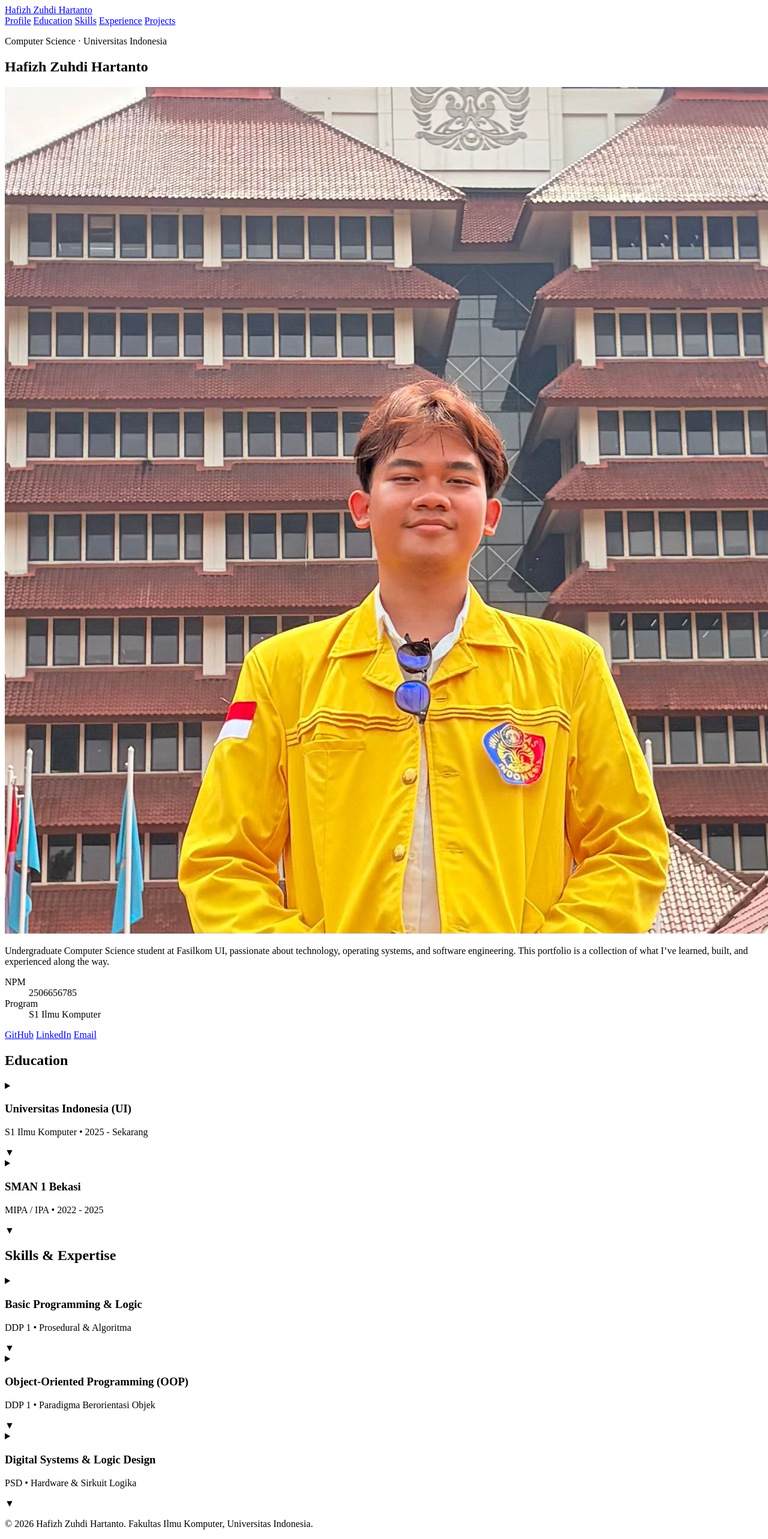
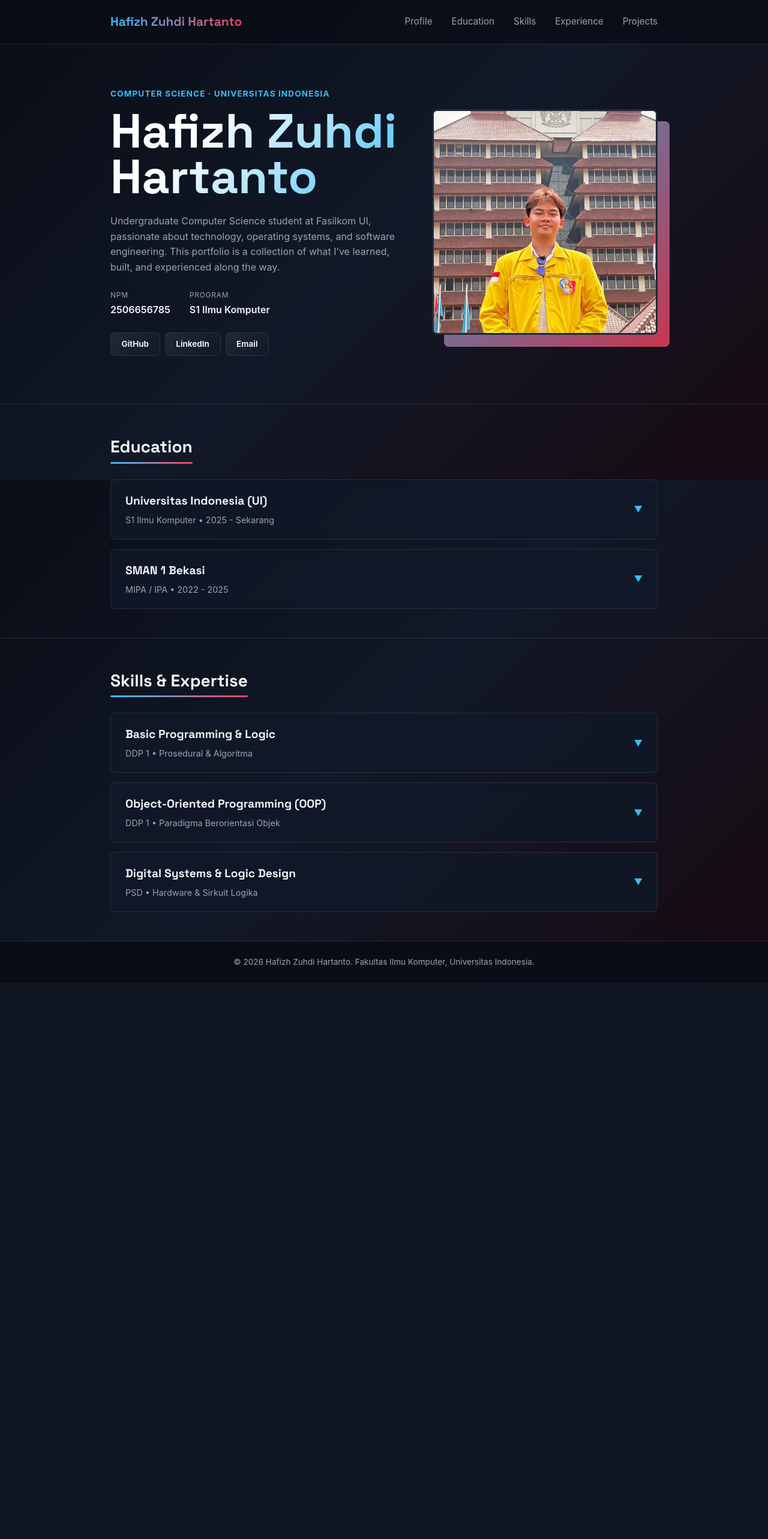
Before and after one commit to Hafizh0205/myportofolio, a Django app: page / in a window 1280 px wide; the page is wider, and only the part inside the window is pictured. Shown: that part at 60% size. After the commit the page ends 1611 px from the top of that part, so only its background shows below. Run offline with Django 5.2, Linux system fonts and the light colour scheme; parts of the project's set-up code (start-up, migrations or seed data) failed here and were passed over.

Commit message:
clearrrrrrrrrrr

```diff
--- a/static/css/style.css
+++ b/static/css/style.css
@@ -1,231 +1,412 @@
-.project-header {
-    width: 100%;
+* {
+    margin: 0;
+    padding: 0;
+    box-sizing: border-box;
+}
+
+:root {
+    --ink: #f3f4f6;
+    --paper-gradient: linear-gradient(135deg, #090d16 0%, #111827 50%, #180b12 100%);
+    --card-bg: rgba(17, 24, 39, 0.85);
+    --accent-blue: #38bdf8;
+    --accent-red: #f43f5e;
+    --line: rgba(55, 65, 81, 0.6);
+    --text-muted: #9ca3af;
+    --radius: 8px;
+}
+
+body {
+    font-family: -apple-system, "Segoe UI", Roboto, Helvetica, Arial, sans-serif;
+    color: var(--ink);
+    background: var(--paper-gradient);
+    background-attachment: fixed;
+    min-height: 100vh;
+    line-height: 1.6;
+}
+
+h1, .brand {
+    font-family: "Space Grotesk", -apple-system, sans-serif;
+}
+
+.container {
+    max-width: 960px;
+    margin: 0 auto;
+    padding: 0 1.5rem;
+}
+
+.site-header {
+    border-bottom: 1px solid var(--line);
+    background: rgba(9, 13, 22, 0.8);
+    backdrop-filter: blur(10px);
+    position: sticky;
+    top: 0;
+    z-index: 100;
+}
+
+.site-header .container {
     display: flex;
     justify-content: space-between;
     align-items: center;
-    gap: 1rem;
+    padding: 1.25rem 1.5rem;
+}
+
+.brand {
+    font-size: 1.3rem;
+    font-weight: 700;
+    color: var(--ink);
+    text-decoration: none;
+    background: linear-gradient(90deg, var(--accent-blue), var(--accent-red));
+    -webkit-background-clip: text;
+    -webkit-text-fill-color: transparent;
+}
+
+.site-header nav {
+    display: flex;
+    gap: 2rem;
+}
+
+.site-header nav a {
+    color: var(--text-muted);
+    text-decoration: none;
+    font-size: 0.95rem;
+    transition: color 0.2s ease;
+}
+
+.site-header nav a:hover {
+    color: var(--accent-blue);
+}
+
+.hero {
+    padding: 4.5rem 0 5rem;
+}
+
+.hero-grid {
+    display: grid;
+    grid-template-columns: 1.3fr 1fr;
+    grid-template-areas:
+        "identity photo"
+        "details photo";
+    gap: 1.5rem 3rem;
+}
+
+.hero-identity {
+    grid-area: identity;
+}
+
+.hero-details {
+    grid-area: details;
+}
+
+.hero-kicker {
+    font-size: 0.85rem;
+    letter-spacing: 0.08em;
+    text-transform: uppercase;
+    color: var(--accent-blue);
+    font-weight: 700;
+    margin-bottom: 0.75rem;
+}
+
+.hero-identity h1 {
+    font-size: clamp(3rem, 7vw, 5rem);
+    line-height: 0.95;
+    background: linear-gradient(135deg, #ffffff 30%, var(--accent-blue) 100%);
+    -webkit-background-clip: text;
+    -webkit-text-fill-color: transparent;
+}
+
+.bio {
+    color: var(--text-muted);
+    max-width: 480px;
     margin-bottom: 1.5rem;
 }
 
-.project-add-button {
-    display: inline-flex;
-    align-items: center;
-    gap: 0.45rem;
-}
-
-.button {
-    display: inline-block;
-    height: fit-content;
-    border: 0;
-    border-radius: var(--radius);
-    padding: 0.65rem 1.1rem;
-    background: linear-gradient(135deg, var(--accent-blue), #0284c7);
-    color: #ffffff;
-    cursor: pointer;
-    font: inherit;
-    font-size: 0.85rem;
-    font-weight: 700;
-    text-decoration: none;
-    transition: all 0.2s ease;
-    box-shadow: 0 4px 12px rgba(56, 189, 248, 0.2);
-}
-
-.button:hover {
-    opacity: 0.9;
-    transform: translateY(-1px);
-    box-shadow: 0 6px 16px rgba(56, 189, 248, 0.35);
-}
-
-.button-secondary {
-    background: linear-gradient(135deg, #374151, #1f2937);
-    box-shadow: none;
-    border: 1px solid var(--line);
-}
-
-.button-secondary:hover {
-    border-color: var(--text-muted);
-}
-
-.button-danger {
-    background: linear-gradient(135deg, var(--accent-red), #e11d48);
-    box-shadow: 0 4px 12px rgba(244, 63, 94, 0.25);
-}
-
-.button-danger:hover {
-    box-shadow: 0 6px 16px rgba(244, 63, 94, 0.4);
-}
-
-/* Form Search Bar */
-.project-search {
+.meta-list {
     display: flex;
-    gap: 0.75rem;
+    gap: 2rem;
     margin-bottom: 1.5rem;
 }
 
-.project-search_input {
-    width: 100%;
-    min-width: 0;
-    padding: 0.7rem 1rem;
+.meta-row dt {
+    font-size: 0.75rem;
+    text-transform: uppercase;
+    letter-spacing: 0.06em;
+    color: var(--text-muted);
+    margin-bottom: 0.15rem;
+}
+
+.meta-row dd {
+    font-weight: 600;
+    color: var(--ink);
+}
+
+.social-links {
+    display: flex;
+    gap: 0.5rem;
+    flex-wrap: wrap;
+}
+
+.social-link {
+    display: inline-block;
+    font-size: 0.85rem;
+    font-weight: 600;
+    text-decoration: none;
+    color: #ffffff;
+    background: linear-gradient(135deg, #1f2937, #111827);
     border: 1px solid var(--line);
     border-radius: var(--radius);
-    background: rgba(17, 24, 39, 0.6);
+    padding: 0.5rem 1.1rem;
+    transition: all 0.2s ease;
+}
+
+.social-link:hover {
+    border-color: var(--accent-blue);
+    background: linear-gradient(135deg, var(--accent-blue), var(--accent-red));
+}
+
+.hero-photo {
+    grid-area: photo;
+    align-self: center;
+    position: relative;
+}
+
+.photo-block {
+    position: absolute;
+    top: 1.25rem;
+    left: 1.25rem;
+    width: 100%;
+    height: 100%;
+    background: linear-gradient(135deg, var(--accent-blue), var(--accent-red));
+    border-radius: var(--radius);
+    z-index: 0;
+    opacity: 0.8;
+}
+
+.avatar {
+    position: relative;
+    z-index: 1;
+    display: block;
+    width: 100%;
+    aspect-ratio: 1 / 1;
+    object-fit: cover;
+    border-radius: var(--radius);
+    border: 3px solid #1f2937;
+}
+
+.content-section {
+    padding: 3rem 0;
+    border-top: 1px solid var(--line);
+}
+
+.section-title {
+    font-family: "Space Grotesk", -apple-system, sans-serif;
+    font-size: 1.75rem;
+    font-weight: 700;
     color: var(--ink);
-    font: inherit;
+    margin-bottom: 2rem;
+    position: relative;
+    display: inline-block;
+}
+
+.section-title::after {
+    content: "";
+    position: absolute;
+    bottom: -6px;
+    left: 0;
+    width: 100%;
+    height: 3px;
+    background: linear-gradient(90deg, var(--accent-blue), var(--accent-red));
+    border-radius: var(--radius);
+}
+
+/* Accordion Card Style dengan Scroll-Trigger Animation */
+.edu-list {
+    display: flex;
+    flex-direction: column;
+    gap: 1rem;
+}
+
+.edu-card {
+    background-color: var(--card-bg);
+    border: 1px solid var(--line);
+    border-radius: var(--radius);
+    overflow: hidden;
+    backdrop-filter: blur(8px);
+    opacity: 0;
+    transform: translateX(-60px);
+    transition: border-color 0.2s ease, box-shadow 0.2s ease, transform 0.6s cubic-bezier(0.16, 1, 0.3, 1), opacity 0.6s ease;
+}
+
+.edu-card.in-view {
+    opacity: 1;
+    transform: translateX(0);
+}
+
+.edu-list .edu-card:nth-child(1).in-view {
+    transition-delay: 0.1s;
+}
+
+.edu-list .edu-card:nth-child(2).in-view {
+    transition-delay: 0.25s;
+}
+
+.edu-list .edu-card:nth-child(3).in-view {
+    transition-delay: 0.4s;
+}
+
+.edu-card:hover {
+    border-color: var(--accent-blue);
+    box-shadow: 0 0 15px rgba(56, 189, 248, 0.15);
+}
+
+.edu-summary {
+    padding: 1.25rem 1.5rem;
+    display: flex;
+    justify-content: space-between;
+    align-items: center;
+    cursor: pointer;
+    list-style: none;
+}
+
+.edu-summary::-webkit-details-marker {
+    display: none;
+}
+
+.edu-header-info h3 {
+    font-family: "Space Grotesk", -apple-system, sans-serif;
+    font-size: 1.2rem;
+    font-weight: 700;
+    color: var(--ink);
+    margin-bottom: 0.25rem;
+}
+
+.edu-header-info p {
+    font-size: 0.9rem;
+    color: var(--text-muted);
+}
+
+.edu-icon {
+    font-size: 0.9rem;
+    color: var(--accent-blue);
+    transition: transform 0.3s ease;
+}
+
+.edu-card[open] .edu-icon {
+    transform: rotate(180deg);
+    color: var(--accent-red);
+}
+
+.edu-details-content {
+    padding: 0 1.5rem 1.25rem 1.5rem;
+    border-top: 1px dashed var(--line);
+    margin-top: 0.5rem;
+}
+
+.edu-details-content ul {
+    list-style-type: disc;
+    padding-left: 1.2rem;
+    margin-top: 0.75rem;
+}
+
+.edu-details-content li {
+    font-size: 0.9rem;
+    color: var(--text-muted);
+    margin-bottom: 0.4rem;
+}
+
+/* Styling Halaman Experience (Tutorial 02) */
+.experience-section {
+    padding: 4rem 0;
+    border-top: 1px solid var(--line);
+}
+
+.section-kicker {
+    color: var(--accent-blue);
+    font-size: 0.8rem;
+    font-weight: 700;
+    letter-spacing: 0.08em;
+    text-transform: uppercase;
+}
+
+.experience-section h1 {
+    font-family: "Space Grotesk", -apple-system, sans-serif;
+    margin: 0.4rem 0 1.5rem;
+    font-size: 2rem;
+    color: var(--ink);
+}
+
+.experience-grid {
+    display: grid;
+    grid-template-columns: repeat(auto-fit, minmax(240px, 1fr));
+    gap: 1rem;
+}
+
+.experience-card {
+    padding: 1.25rem;
+    background-color: var(--card-bg);
+    border: 1px solid var(--line);
+    border-radius: var(--radius);
+    backdrop-filter: blur(8px);
     transition: border-color 0.2s ease, box-shadow 0.2s ease;
 }
 
-.project-search_input:focus {
-    outline: none;
+.experience-card:hover {
     border-color: var(--accent-blue);
-    box-shadow: 0 0 10px rgba(56, 189, 248, 0.3);
+    box-shadow: 0 0 15px rgba(56, 189, 248, 0.15);
 }
 
-/* Form Tambah Proyek (/projects/add/) */
-.project-form {
-    width: 100%;
-    max-width: 100%;
-    margin-top: 1.5rem;
-    background: var(--card-bg);
-    padding: 2rem;
-    border-radius: var(--radius);
-    border: 1px solid var(--line);
-    backdrop-filter: blur(8px);
+.experience-category {
+    color: var(--accent-blue);
+    font-size: 0.75rem;
+    font-weight: 700;
+    text-transform: uppercase;
 }
 
-.form-group {
-    margin-bottom: 1.25rem;
-}
-
-.form-group label {
-    display: block;
-    margin-bottom: 0.4rem;
-    font-weight: 700;
-    font-size: 0.9rem;
+.experience-card h2 {
+    font-family: "Space Grotesk", -apple-system, sans-serif;
+    margin: 0.5rem 0;
+    font-size: 1.25rem;
     color: var(--ink);
 }
 
-.form-group input,
-.form-group textarea {
-    width: 100%;
-    box-sizing: border-box;
-    padding: 0.75rem;
-    background: rgba(9, 13, 22, 0.7);
-    border: 1px solid var(--line);
-    border-radius: var(--radius);
-    color: var(--ink);
-    font: inherit;
-    transition: border-color 0.2s ease, box-shadow 0.2s ease;
+.experience-description,
+.empty-state {
+    color: var(--text-muted);
 }
 
-.form-group input:focus,
-.form-group textarea:focus {
-    outline: none;
-    border-color: var(--accent-blue);
-    box-shadow: 0 0 10px rgba(56, 189, 248, 0.25);
-}
-
-.form-error {
-    color: var(--accent-red);
+.experience-status {
+    margin-top: 1rem;
     font-size: 0.85rem;
-    margin-top: 0.35rem;
-}
-
-/* Gambar Proyek dalam Card */
-.project-image {
-    display: block;
-    width: 100%;
-    max-height: 250px;
-    object-fit: cover;
-    border: 1px solid var(--line);
-    border-radius: var(--radius);
-    margin: 0.75rem 0;
-}
-
-/* Modal Popover Hapus Proyek */
-.project-delete-modal {
-    display: none;
-    position: fixed;
-    inset: 0;
-    width: 100%;
-    height: 100%;
-    margin: 0;
-    padding: 1rem;
-    border: 0;
-    background: transparent;
-    z-index: 1000;
-    align-items: center;
-    justify-content: center;
-}
-
-.project-delete-modal:popover-open {
-    display: flex;
-}
-
-.project-delete-modal_backdrop {
-    position: absolute;
-    inset: 0;
-    width: 100%;
-    height: 100%;
-    border: 0;
-    padding: 0;
-    background: rgba(9, 13, 22, 0.8);
-    backdrop-filter: blur(4px);
-    cursor: default;
-}
-
-.project-delete-modal_content {
-    position: relative;
-    z-index: 1001;
-    width: min(100%, 450px);
-    padding: 1.75rem;
-    background: #111827;
-    border: 1px solid var(--line);
-    border-radius: var(--radius);
-    box-shadow: 0 1rem 3rem rgba(0, 0, 0, 0.5);
-    color: var(--ink);
-}
-
-.project-delete-modal_content h2 {
-    margin: 0 0 0.75rem;
-    font-family: "Space Grotesk", -apple-system, sans-serif;
-    font-size: 1.35rem;
-    color: var(--ink);
-}
-
-.project-delete-modal_close {
-    position: absolute;
-    top: 1rem;
-    right: 1.25rem;
-    border: 0;
-    padding: 0;
-    background: transparent;
-    color: var(--text-muted);
-    font-size: 1.6rem;
-    line-height: 1;
-    cursor: pointer;
-}
-
-.project-delete-modal_close:hover {
+    font-weight: 600;
     color: var(--accent-red);
 }
 
-.project-delete-modal_actions {
-    display: flex;
-    justify-content: flex-end;
-    gap: 0.75rem;
-    margin-top: 1.5rem;
+.site-footer {
+    padding: 1.5rem;
+    color: var(--text-muted);
+    font-size: 0.85rem;
+    border-top: 1px solid var(--line);
+    text-align: center;
+    background: rgba(9, 13, 22, 0.9);
 }
 
 @media (max-width: 600px) {
-    .project-header {
-        align-items: flex-start;
-        flex-direction: column;
+    .hero-grid {
+        grid-template-columns: 1fr;
+        grid-template-areas:
+            "identity"
+            "photo"
+            "details";
     }
-    .project-add-button {
-        width: 100%;
-        justify-content: center;
+
+    .hero-photo {
+        max-width: 220px;
     }
-    .project-search {
-        flex-direction: column;
+
+    .social-links {
+        justify-content: flex-start;
+    }
+
+    .content-section {
+        padding: 2.5rem 0;
     }
 }
```
Also changed, not shown: templates/base.html (deleted, +0 -35 lines), templates/components/project_delete_modal.html (deleted, +0 -44 lines), templates/projects_form.html (deleted, +0 -29 lines).
